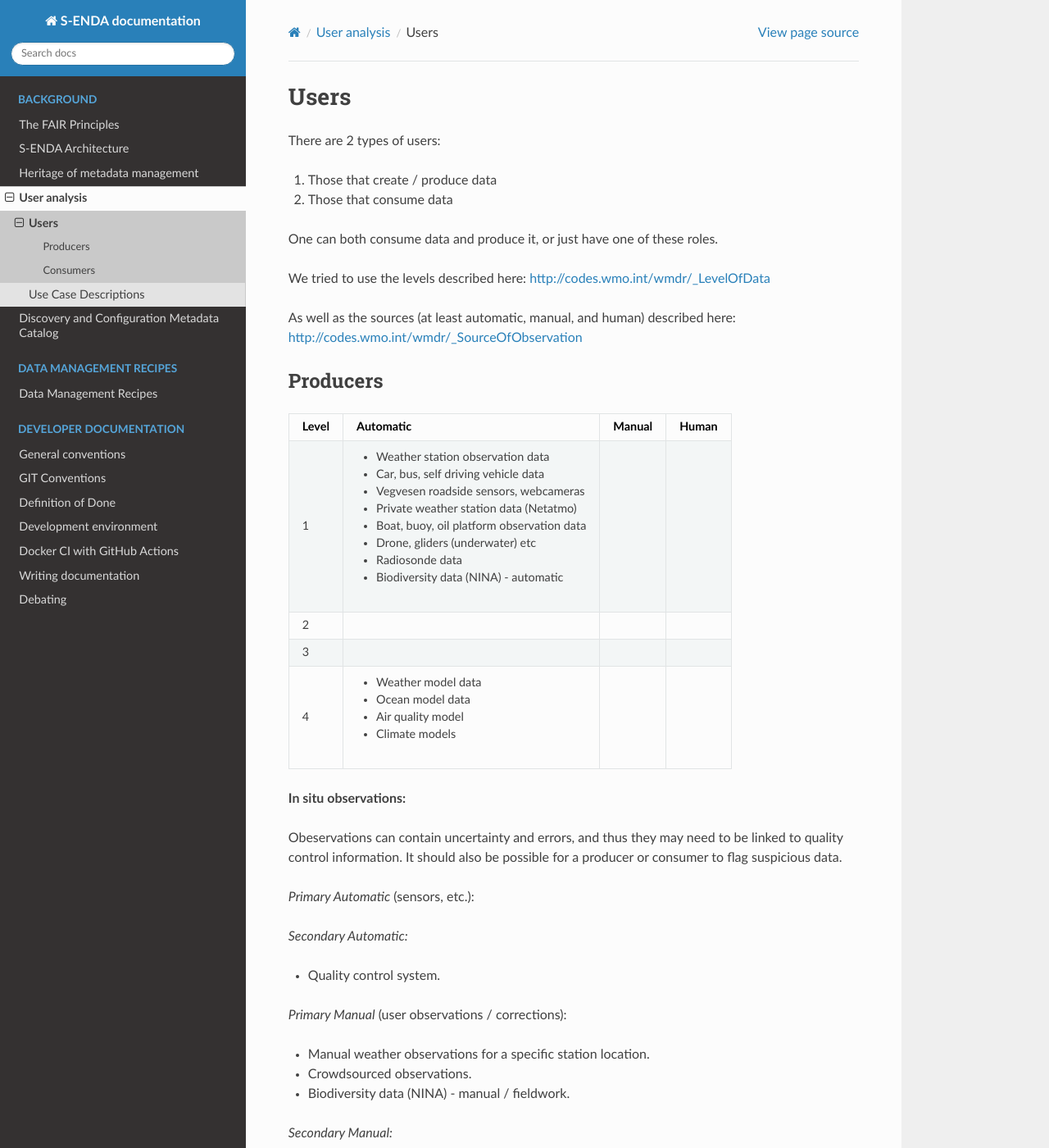
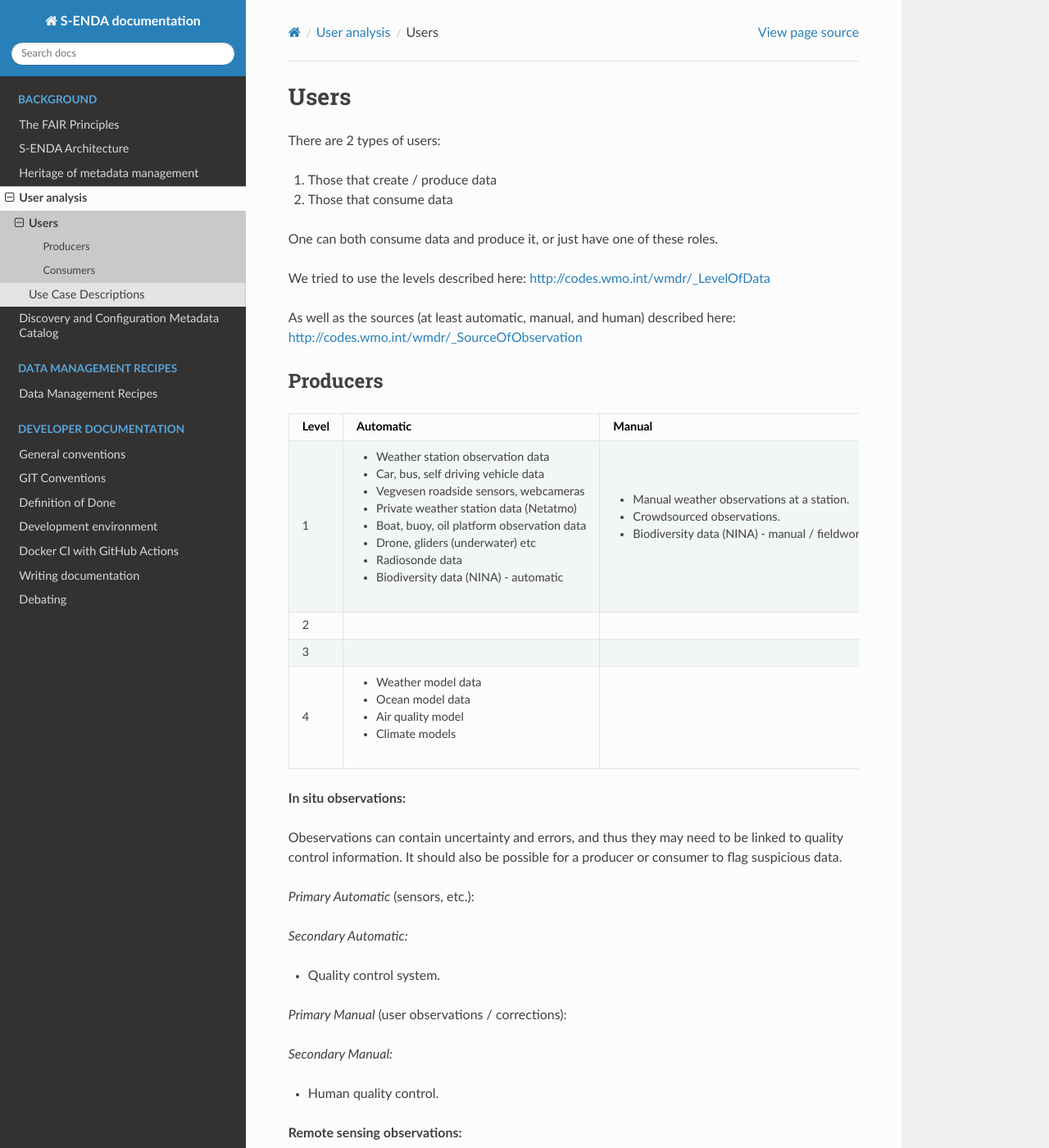
Before and after one commit to metno/S-ENDA-documentation, a Sphinx documentation site: the page built from source/users.rst, in a window 1280 px wide and 1400 px high. Shown: the whole window at 82% size. Built offline with Sphinx 7.4.7 and the Read the Docs theme 2.0.0, drawn with Linux system fonts in a browser that asks for light colours; some of the changed lines change nothing that is shown.

Commit message:
Update users.rst

```diff
--- a/source/users.rst
+++ b/source/users.rst
@@ -18,12 +18,12 @@ Producers
 =========
 
 
-==========  ============================================  ============================================  ============================================
-  Level                     Automatic                                        Manual                                         Human
-==========  ============================================  ============================================  ============================================
-    1       * Weather station observation data
-            * Car, bus, self driving vehicle data
-            * Vegvesen roadside sensors, webcameras
+==========  ================================================  ================================================  ================================================
+  Level                       Automatic                                            Manual                                              Human
+==========  ================================================  ================================================  ================================================
+    1       * Weather station observation data                * Manual weather observations at a station.
+            * Car, bus, self driving vehicle data             * Crowdsourced observations.
+            * Vegvesen roadside sensors, webcameras           * Biodiversity data (NINA) - manual / fieldwork.
             * Private weather station data (Netatmo)
             * Boat, buoy, oil platform observation data
             * Drone, gliders (underwater) etc
@@ -35,7 +35,7 @@ Producers
             * Ocean model data
             * Air quality model
             * Climate models
-==========  ============================================  ============================================  ============================================
+==========  ================================================  ================================================  ================================================
 
 **In situ observations:**
 
@@ -50,11 +50,6 @@ Obeservations can contain uncertainty and errors, and thus they may need to be l
 
 *Primary Manual* (user observations / corrections):
 
-* Manual weather observations for a specific station location.
-
-* Crowdsourced observations.
-
-* Biodiversity data (NINA) - manual / fieldwork.
 
 *Secondary Manual:*
 
```
